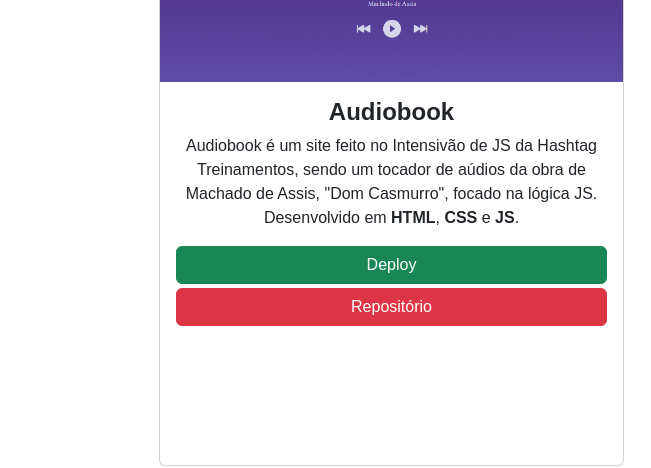
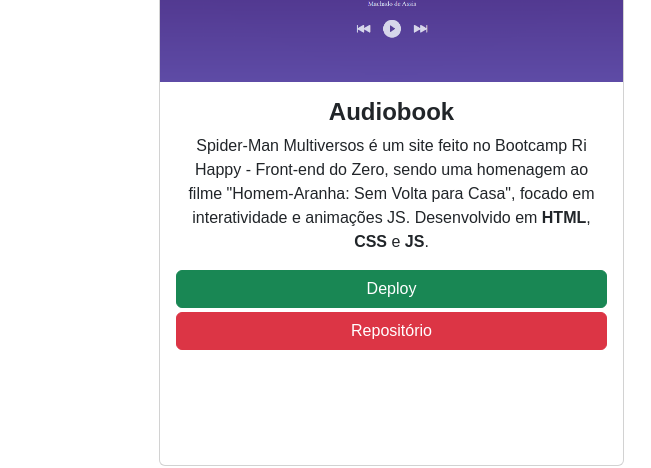
Before and after one commit to Marlon-Brito/portfolio, a plain HTML site: page index.html in a window 1280 px wide. Shown: the part 1160-1628 px from the top of the page, 0-651 px from the left. Drawn offline with nearby package versions, Linux system fonts and the light colour scheme.

Commit message:
Update index.html

```diff
--- a/index.html
+++ b/index.html
@@ -141,7 +141,7 @@
                     </p>
 
                     <!-- Link de acesso -->
-                    <a href="https://otakeros-oficial.000webhostapp.com/" target="_blank" class="btn btn-success d-grid mt-1">Deploy</a>
+                    <a href="https://otakeros.infinityfreeapp.com/" target="_blank" class="btn btn-success d-grid mt-1">Deploy</a>
                     <a href="https://github.com/Marlon-Brito/otakeros.git" target="_blank" class="btn btn-danger d-grid mt-1">Repositório</a>
                 </div>
                 <!-- /Fim do Corpo do card -->
@@ -187,12 +187,12 @@
 
                     <!-- Texto complementar -->
                     <p class="card-text text-center">
-                        Audiobook é um site feito no Intensivão de JS da Hashtag Treinamentos, sendo um tocador de aúdios da obra de Machado de Assis, "Dom Casmurro", focado na lógica JS. Desenvolvido em <strong>HTML</strong>, <strong>CSS</strong> e <strong>JS</strong>.
+                        Spider-Man Multiversos é um site feito no Bootcamp Ri Happy - Front-end do Zero, sendo uma homenagem ao filme "Homem-Aranha: Sem Volta para Casa", focado em interatividade e animações JS. Desenvolvido em <strong>HTML</strong>, <strong>CSS</strong> e <strong>JS</strong>.
                     </p>
 
                     <!-- Link de acesso -->
                     <a href="https://marlon-brito.github.io/audiobook/" target="_blank" class="btn btn-success d-grid mt-1">Deploy</a>
-                    <a href="https://github.com/Marlon-Brito/audiobook.git" target="_blank" class="btn btn-danger d-grid mt-1">Repositório</a>
+                    <a href="https://github.com/Marlon-Brito/spider-man-multiverses-dio.git" target="_blank" class="btn btn-danger d-grid mt-1">Repositório</a>
                 </div>
                 <!-- /Fim do Corpo do card -->
 
```
